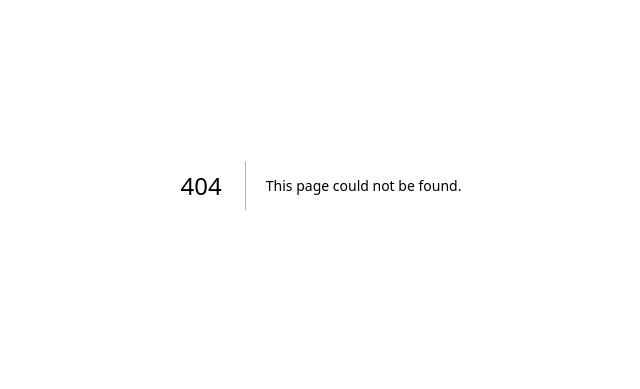
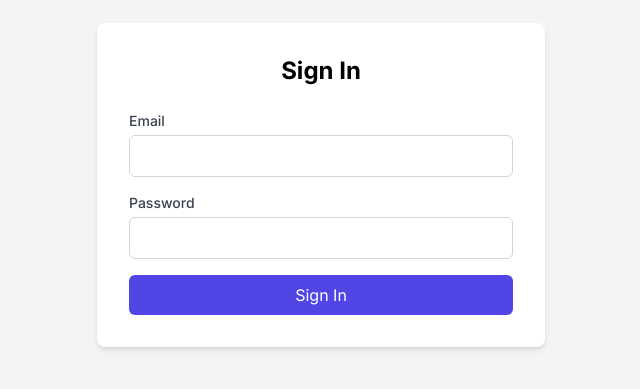
Before and after one commit to fontys-fhtw/epiq, a Next.js app: page /customer/sign-in in a window 1280 px wide. Before the commit this address had no page. Shown: the part 215-604 px from the top of the page, without its empty margins (319-959 px from the left). Built offline with nearby package versions, Linux system fonts and the light colour scheme.

Commit message:
POC: using Formik for user auth

```diff
--- a/package.json
+++ b/package.json
@@ -31,12 +31,14 @@
     "@tanstack/react-query": "^5.55.4",
     "axios": "^1.7.7",
     "file-saver": "^2.0.5",
+    "formik": "^2.4.6",
     "jszip": "^3.10.1",
     "next": "14.2.7",
     "openai": "^4.61.0",
     "qrcode.react": "^4.0.1",
     "react": "^18",
-    "react-dom": "^18"
+    "react-dom": "^18",
+    "yup": "^1.4.0"
   },
   "devDependencies": {
     "@tanstack/eslint-plugin-query": "^5.53.0",
--- /dev/null
+++ b/src/app/customer/sign-in/page.jsx
@@ -0,0 +1,5 @@
+import SignIn from "@src/components/customer/SingIn";
+
+export default function SignInPage() {
+  return <SignIn />;
+}
--- /dev/null
+++ b/src/components/customer/SingIn.jsx
@@ -0,0 +1,92 @@
+"use client";
+
+import { ErrorMessage, Field, Form, Formik } from "formik";
+import * as Yup from "yup";
+
+const SignIn = () => {
+  // Validation schema using Yup
+  const validationSchema = Yup.object({
+    email: Yup.string()
+      .email("Invalid email address")
+      .required("Email is required"),
+    password: Yup.string()
+      .min(6, "Password must be at least 6 characters")
+      .required("Password is required"),
+  });
+
+  // Handle form submission
+  const handleSubmit = async (values, { setSubmitting }) => {
+    alert(JSON.stringify(values, null, 2));
+    setSubmitting(false);
+  };
+
+  return (
+    <div className="flex h-screen items-center justify-center bg-gray-100">
+      <div className="w-full max-w-md rounded-lg bg-white p-8 shadow-md">
+        <h2 className="mb-6 text-center text-2xl font-bold">Sign In</h2>
+
+        <Formik
+          initialValues={{ email: "", password: "" }}
+          validationSchema={validationSchema}
+          onSubmit={handleSubmit}
+        >
+          {({ isSubmitting, errors }) => (
+            <Form>
+              {errors.server && (
+                <div className="mb-2 text-sm text-red-500">{errors.server}</div>
+              )}
+
+              <div className="mb-4">
+                <label
+                  htmlFor="email"
+                  className="block text-sm font-medium text-gray-700"
+                >
+                  Email
+                </label>
+                <Field
+                  name="email"
+                  type="email"
+                  className="mt-1 block w-full rounded-md border border-gray-300 p-2 focus:border-indigo-500 focus:ring-indigo-500"
+                />
+                <ErrorMessage
+                  name="email"
+                  component="div"
+                  className="mt-1 text-sm text-red-500"
+                />
+              </div>
+
+              <div className="mb-4">
+                <label
+                  htmlFor="password"
+                  className="block text-sm font-medium text-gray-700"
+                >
+                  Password
+                </label>
+                <Field
+                  name="password"
+                  type="password"
+                  className="mt-1 block w-full rounded-md border border-gray-300 p-2 focus:border-indigo-500 focus:ring-indigo-500"
+                />
+                <ErrorMessage
+                  name="password"
+                  component="div"
+                  className="mt-1 text-sm text-red-500"
+                />
+              </div>
+
+              <button
+                type="submit"
+                disabled={isSubmitting}
+                className="w-full rounded-md bg-indigo-600 p-2 text-white hover:bg-indigo-700 focus:outline-none focus:ring-2 focus:ring-indigo-500 focus:ring-offset-2"
+              >
+                {isSubmitting ? "Signing in..." : "Sign In"}
+              </button>
+            </Form>
+          )}
+        </Formik>
+      </div>
+    </div>
+  );
+};
+
+export default SignIn;
```
Also changed, not shown: .eslintrc.json, 1 other file (tests, documents, lock files or other folders).
